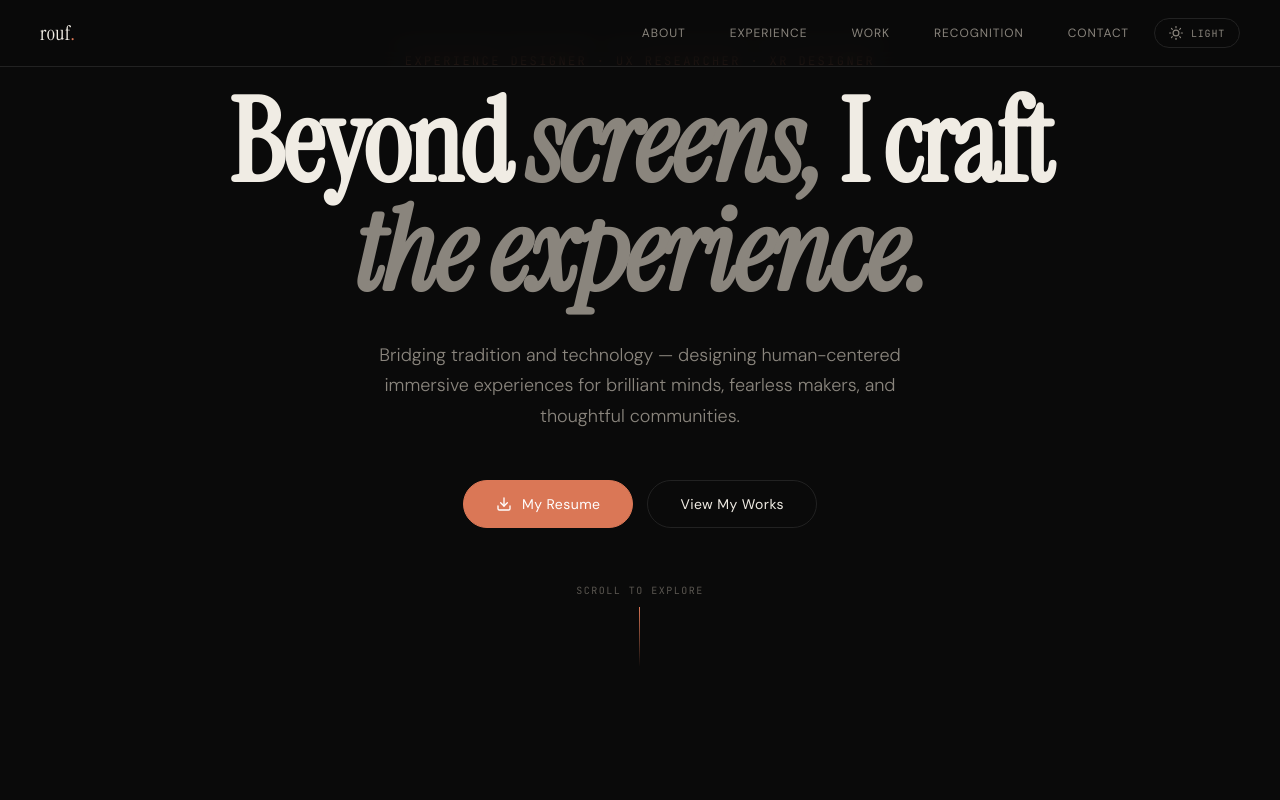
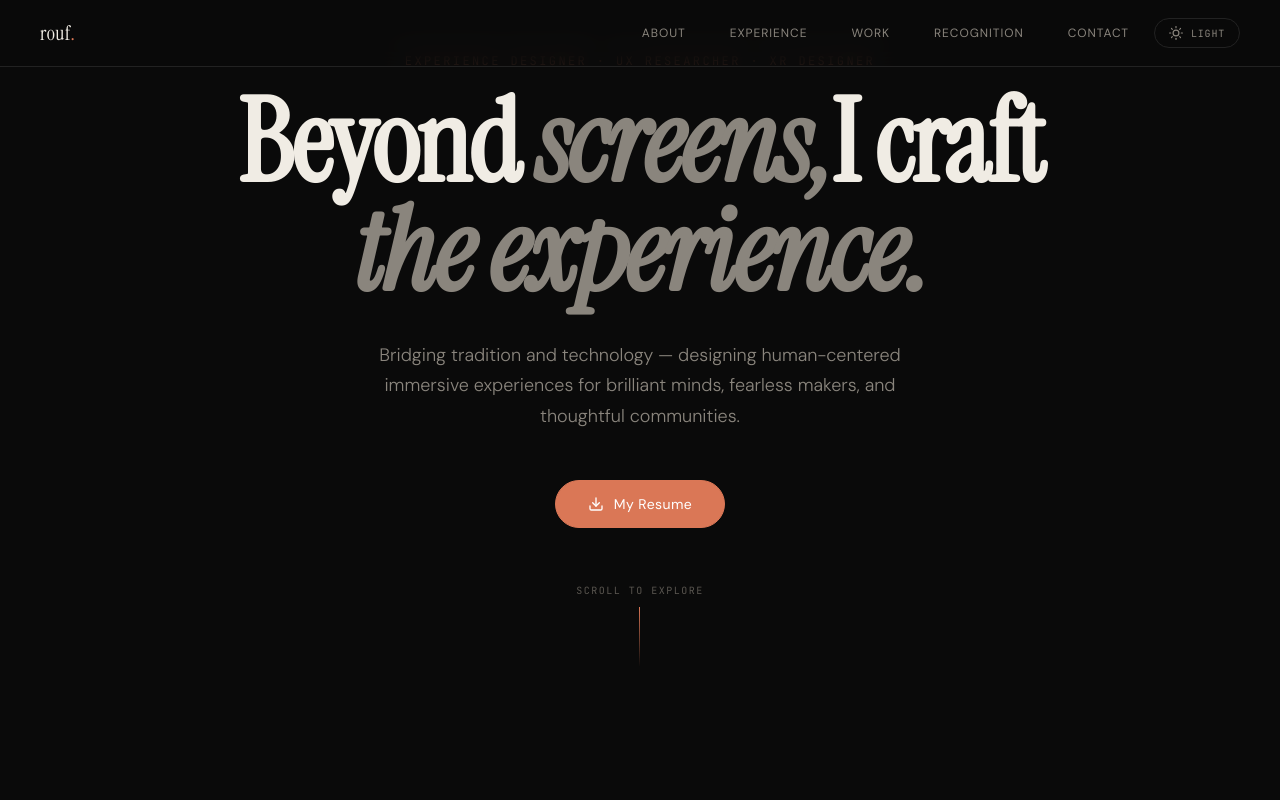
Before and after one commit to IAMxROUF/portfolio, a website: page index.html in a window 1280 px wide. Shown: the top 800 px of the page. Drawn offline with Linux system fonts and the light colour scheme.

Commit message:
Update index.html

```diff
--- a/index.html
+++ b/index.html
@@ -253,14 +253,13 @@ footer a:hover{color:var(--accent)}
   <!-- Hero Content -->
   <div class="hero-content">
     <p class="hero-eyebrow animate-fade-rise">Experience Designer · UX Researcher · XR Designer</p>
-    <h1 class="hero-name animate-fade-rise-delay">Beyond <em>screens,</em> I craft<br><em>the experience.</em></h1>
+    <h1 class="hero-name animate-fade-rise-delay">Beyond <em>screens,</em>I craft<br><em>the experience.</em></h1>
     <p class="hero-subtitle animate-fade-rise-delay-2">Bridging tradition and technology — designing human-centered immersive experiences for brilliant minds, fearless makers, and thoughtful communities.</p>
     <div class="hero-cta animate-fade-rise-delay-3">
       <a href="https://drive.google.com/file/d/10NcHXahTdT7nCxXtR2XYqMIdRGHWYZ4a/view?usp=sharing" target="_blank" class="hero-btn primary">
         <svg viewBox="0 0 24 24" fill="none" stroke="currentColor" stroke-width="2" stroke-linecap="round"><path d="M21 15v4a2 2 0 0 1-2 2H5a2 2 0 0 1-2-2v-4"/><polyline points="7 10 12 15 17 10"/><line x1="12" y1="15" x2="12" y2="3"/></svg>
         My Resume
       </a>
-      <a href="#projects" class="hero-btn secondary">View My Works</a>
     </div>
     <div class="hero-scroll animate-fade-rise-delay-3">
       <span>Scroll to explore</span>
```
